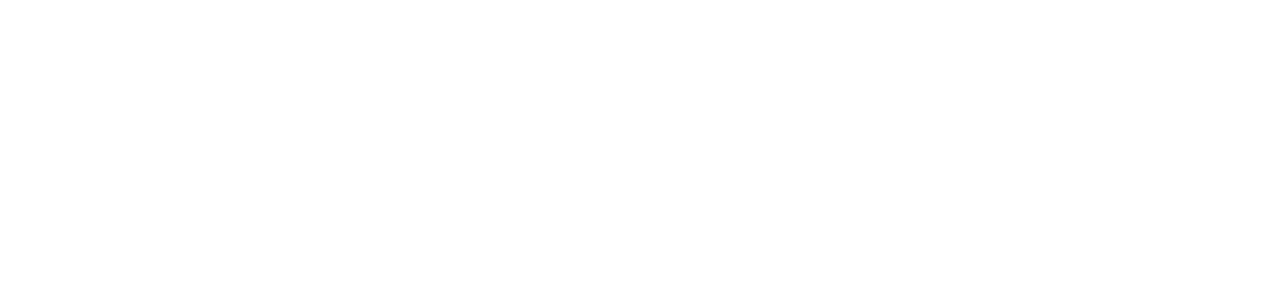
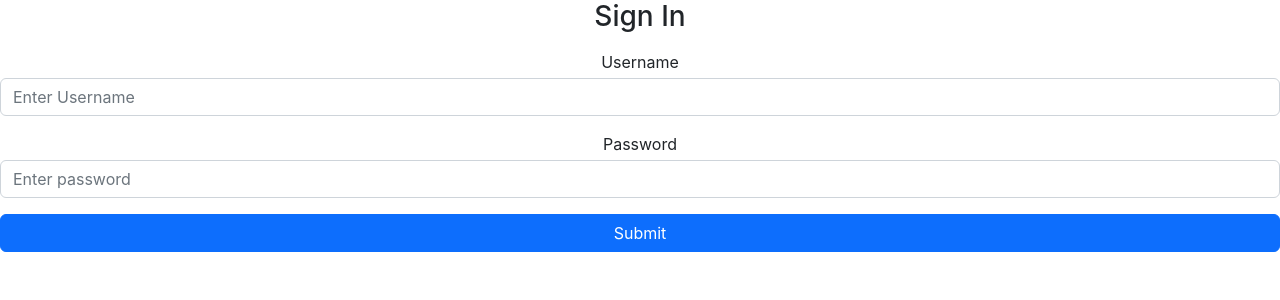
Before and after one commit to LS-kcl/aphasia-dashboard, a React (Create React App) app: page /login in a window 1280 px wide. Before the commit this address had no page. Shown: the top 300 px of the page. Built offline with nearby package versions, Linux system fonts and the light colour scheme.

Commit message:
add: Update Frontend to use authentication on all pages

```diff
--- a/src/App.js
+++ b/src/App.js
@@ -7,6 +7,14 @@ import WriteParagraph from './pages/WriteParagraph'
 import ViewPage from './pages/ViewPage';
 import PickImages from './pages/PickImages';
 import Home from './pages/Home';
+import { Login } from './pages/Login';
+import { setAuthToken } from './helpers/setAuthToken()';
+
+// Check for JWT
+const token = localStorage.getItem("token");
+if (token) {
+    setAuthToken(token);
+}
 
 function App() {
   return (
@@ -14,6 +22,7 @@ function App() {
       <Router>
           <Routes>
               <Route exact path='/' element={<Home/>}/>
+              <Route exact path='/login' element={<Login/>}/>
               <Route exact path='/add_set' element={<SetAdd/>}/>
               <Route exact path='/browse' element={<PageList/>}/>
               <Route exact path='/write_paragraph' element={<WriteParagraph/>}/>
--- a/src/helpers/ImageSelectionHelper.js
+++ b/src/helpers/ImageSelectionHelper.js
@@ -1,5 +1,6 @@
 import React from "react";
 import axios from "axios";
+axios.defaults.withCredentials = true;
 
 export default function ImageSelectionHelper({ prompt, images, sentenceid }) {
     return (
--- /dev/null
+++ b/src/helpers/setAuthToken().js
@@ -0,0 +1,9 @@
+import axios from 'axios';
+
+export const setAuthToken = token => {
+   if (token) {
+       axios.defaults.headers.common["Authorization"] = `Bearer ${token}`;
+   }
+   else
+       delete axios.defaults.headers.common["Authorization"];
+}
--- /dev/null
+++ b/src/pages/Login.js
@@ -0,0 +1,68 @@
+// Import the react JS packages
+import axios from "axios";
+import {useState} from "react";// Define the Login function.
+import { setAuthToken } from "../helpers/setAuthToken()";
+axios.defaults.withCredentials = true;
+
+export const Login = () => {
+    const [username, setUsername] = useState('');
+    const [password, setPassword] = useState('');
+    // Create the submit method.
+    const submit = async e => {
+        e.preventDefault();
+
+        const user = {
+            username: username,
+            password: password
+        };
+
+        axios.post('token/', user).then(res => {
+            // On resolution of login
+            const token = res.data.access; // NB: Token is returned under "access"
+
+            // Store locally & set token to axios common header
+            localStorage.setItem('token', token);
+            setAuthToken(token);
+
+            // Redirect to homepage
+            window.location.href = '/'
+        }).catch(
+            // On error, log
+            err => console.log(err)
+        )
+
+    }
+
+    return(
+    <div className="Auth-form-container">
+        <form className="Auth-form" onSubmit={submit}>
+          <div className="Auth-form-content">
+            <h3 className="Auth-form-title">Sign In</h3>
+            <div className="form-group mt-3">
+              <label>Username</label>
+              <input className="form-control mt-1"
+                placeholder="Enter Username"
+                name='username'
+                type='text' value={username}
+                required
+                onChange={e => setUsername(e.target.value)}/>
+            </div>
+            <div className="form-group mt-3">
+              <label>Password</label>
+              <input name='password'
+                type="password"
+                className="form-control mt-1"
+                placeholder="Enter password"
+                value={password}
+                required
+                onChange={e => setPassword(e.target.value)}/>
+            </div>
+            <div className="d-grid gap-2 mt-3">
+              <button type="submit"
+                 className="btn btn-primary">Submit</button>
+            </div>
+          </div>
+       </form>
+     </div>
+     )
+}
--- a/src/pages/PickImages.js
+++ b/src/pages/PickImages.js
@@ -3,6 +3,7 @@ import axios from "axios";
 import ImageSelectionHelper from "../helpers/ImageSelectionHelper";
 import { Link } from "react-router-dom";
 import { useParams } from "react-router-dom";
+axios.defaults.withCredentials = true;
 
 class PickImages extends React.Component {
     state = {
--- a/src/pages/SetAdd.js
+++ b/src/pages/SetAdd.js
@@ -1,6 +1,7 @@
 import React from "react";
 import axios from "axios";
 import { Link } from "react-router-dom";
+axios.defaults.withCredentials = true;
 
 export default class SetAdd extends React.Component {
     state = {
--- a/src/pages/SetList.js
+++ b/src/pages/SetList.js
@@ -1,6 +1,8 @@
 import React from "react";
 import axios from "axios";
 import { Link } from "react-router-dom";
+
+axios.defaults.withCredentials = true;
 
 export default class PageList extends React.Component {
     state = {
@@ -8,7 +10,7 @@ export default class PageList extends React.Component {
     }
 
     componentDidMount() {
-        axios.get('/api/list_sets')
+        axios.get('/api/list_sets', {'withCredentials': true })
             .then(res =>{
                 const pages = res.data;
                 this.setState({ pages })
--- a/src/pages/ViewPage.js
+++ b/src/pages/ViewPage.js
@@ -3,6 +3,9 @@ import axios from "axios";
 import SentenceHelper from "../helpers/SentenceHelper";
 import { Link } from "react-router-dom";
 import { useParams } from "react-router-dom";
+axios.defaults.withCredentials = true;
+axios.defaults.xsrfCookieName = 'csrftoken'
+axios.defaults.xsrfHeaderName = 'x-csrftoken'
 
 class ViewPage extends React.Component {
     state = {
@@ -15,7 +18,7 @@ class ViewPage extends React.Component {
         let { pageid } = this.props.params;
 
         // Make request for page based on pageid
-        axios.get('/api/view_set/' + pageid)
+        axios.get('/api/view_set/' + pageid, {'withCredentials': true })
             .then(res =>{
                 const responsejson = res.data;
                 this.setState({
--- a/src/pages/WriteParagraph.js
+++ b/src/pages/WriteParagraph.js
@@ -1,8 +1,8 @@
 import React from "react";
 import axios from "axios";
 import { Remarkable } from "remarkable";
-
 import { Container, Row, Col } from "react-bootstrap";
+axios.defaults.withCredentials = true;
 
 export default class SetAdd extends React.Component {
     constructor(props){
```
